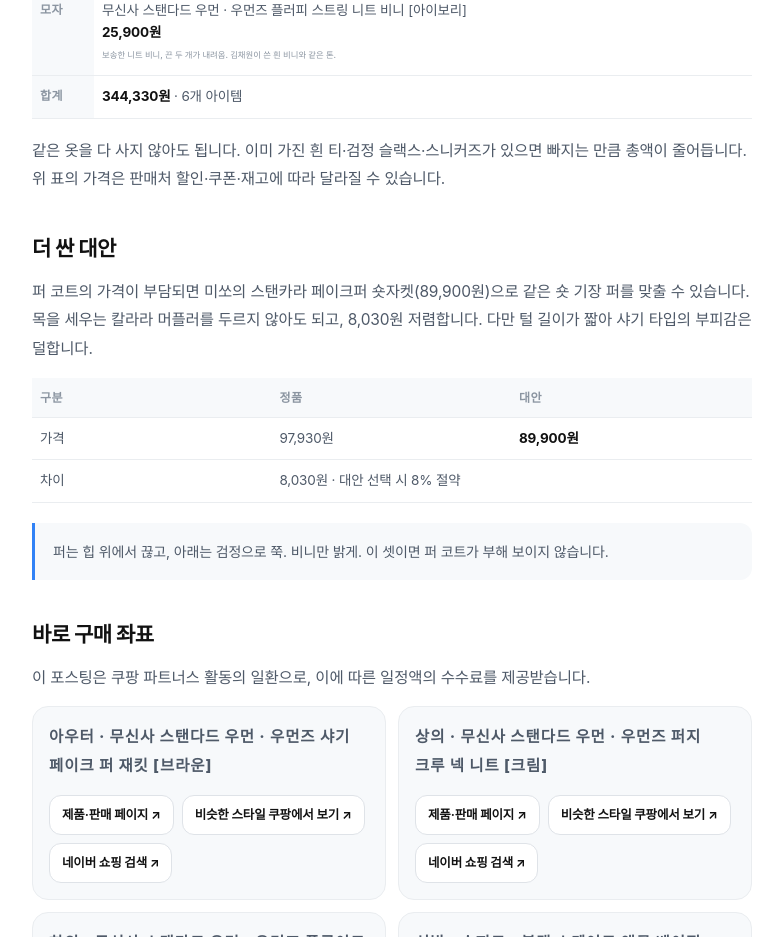
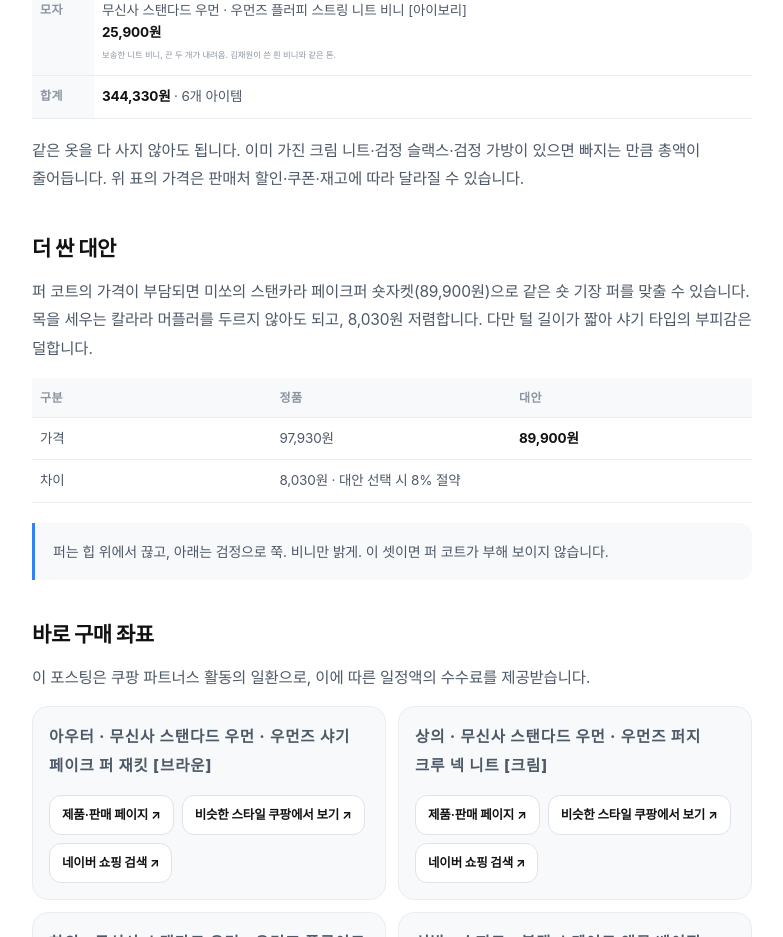
Before and after one commit to jinyou1129-bit/star-fit-pick, a plain HTML site: page look-chaewon-fur-coat.html in a window 1280 px wide. Shown: the part 3000-3937 px from the top of the page, without its empty margins (8-791 px from the left). Drawn offline with Linux system fonts and the light colour scheme; a web font is replaced by a local one.

Commit message:
56·57편 캐비엇·RSS 문구 정리(57편 기준)

```diff
--- a/look-chaewon-fur-coat.html
+++ b/look-chaewon-fur-coat.html
@@ -98,7 +98,7 @@
 <table class="article-table"><tr><th>아우터</th><td>무신사 스탠다드 우먼 · 우먼즈 샤기 페이크 퍼 재킷 [브라운]<br><b>97,930원</b> <small>(정가 139,900원)</small><br><span class="muted">이 룩의 중심. 털이 길게 일어서는 샤기 페이크퍼, 힙 위 숏 기장.</span></td></tr><tr><th>상의</th><td>무신사 스탠다드 우먼 · 우먼즈 퍼지 크루 넥 니트 [크림]<br><b>49,900원</b><br><span class="muted">보송한 표면의 크루넥 니트. 퍼 코트 안에서 얼굴 아래를 밝혀 줌.</span></td></tr><tr><th>하의</th><td>무신사 스탠다드 우먼 · 우먼즈 플루이드 로 웨이스트 와이드 슬랙스 [블랙]<br><b>44,910원</b> <small>(정가 49,900원)</small><br><span class="muted">허리가 낮게 앉는 와이드 슬랙스. 흐르는 소재로 세로선을 만듦.</span></td></tr><tr><th>신발</th><td>슈피트 · 블랙 스퀘어토 앵클 베이직 첼시부츠 SFT-305<br><b>69,800원</b><br><span class="muted">각진 앞코의 첼시부츠. 슬랙스 끝을 덮어 발끝까지 검정으로 이어 줌.</span></td></tr><tr><th>가방</th><td>무신사 스탠다드 · 신세틱 레더 슬라우치 숄더 백 [블랙]<br><b>55,890원</b> <small>(정가 79,900원)</small><br><span class="muted">가죽이 흐물흐물하게 떨어지는 숄더백. 퍼 코트의 부피와 대비됨.</span></td></tr><tr><th>모자</th><td>무신사 스탠다드 우먼 · 우먼즈 플러피 스트링 니트 비니 [아이보리]<br><b>25,900원</b><br><span class="muted">보송한 니트 비니, 끈 두 개가 내려옴. 김채원이 쓴 흰 비니와 같은 톤.</span></td></tr>
 <tr><th>합계</th><td><b>344,330원</b> · 6개 아이템</td></tr>
 </table>
-<p class="post-note">같은 옷을 다 사지 않아도 됩니다. 이미 가진 흰 티·검정 슬랙스·스니커즈가 있으면 빠지는 만큼 총액이 줄어듭니다. 위 표의 가격은 판매처 할인·쿠폰·재고에 따라 달라질 수 있습니다.</p>
+<p class="post-note">같은 옷을 다 사지 않아도 됩니다. 이미 가진 크림 니트·검정 슬랙스·검정 가방이 있으면 빠지는 만큼 총액이 줄어듭니다. 위 표의 가격은 판매처 할인·쿠폰·재고에 따라 달라질 수 있습니다.</p>
 <h2 id="buy-alt">더 싼 대안</h2>
 <p>퍼 코트의 가격이 부담되면 미쏘의 스탠카라 페이크퍼 숏자켓(89,900원)으로 같은 숏 기장 퍼를 맞출 수 있습니다. 목을 세우는 칼라라 머플러를 두르지 않아도 되고, 8,030원 저렴합니다. 다만 털 길이가 짧아 샤기 타입의 부피감은 덜합니다.</p>
 <table class="article-table">
--- a/rss.xml
+++ b/rss.xml
@@ -569,7 +569,7 @@
       <pubDate>Fri, 20 Nov 2026 07:12:00 +0900</pubDate>
     </item>
     <item>
-      <title>착장 포스팅 55편: 공항패션·예능 사복 셀럽 착장 리뷰 모음</title>
+      <title>착장 포스팅 57편: 공항패션·예능 사복 셀럽 착장 리뷰 모음</title>
       <link>https://starfitpick.netlify.app/posts.html</link>
       <guid isPermaLink="true">https://starfitpick.netlify.app/posts.html</guid>
       <description>공항패션·예능 사복·일상 착장 40편을 사진과 출처, 정품 가격, 아쉬운 점, 10만 원 이하 대안템까지 한 편씩 길게 정리했습니다.</description>
```
